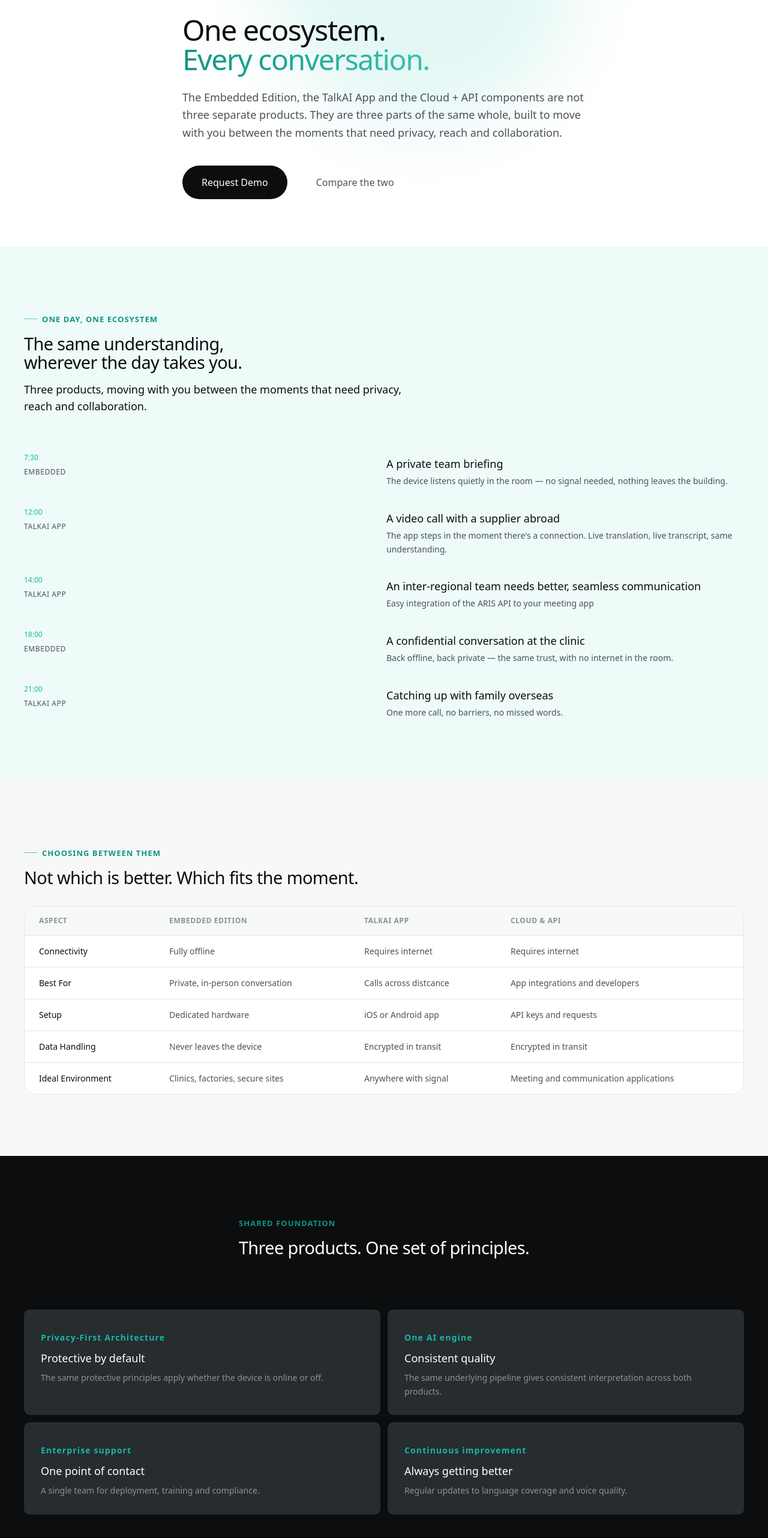
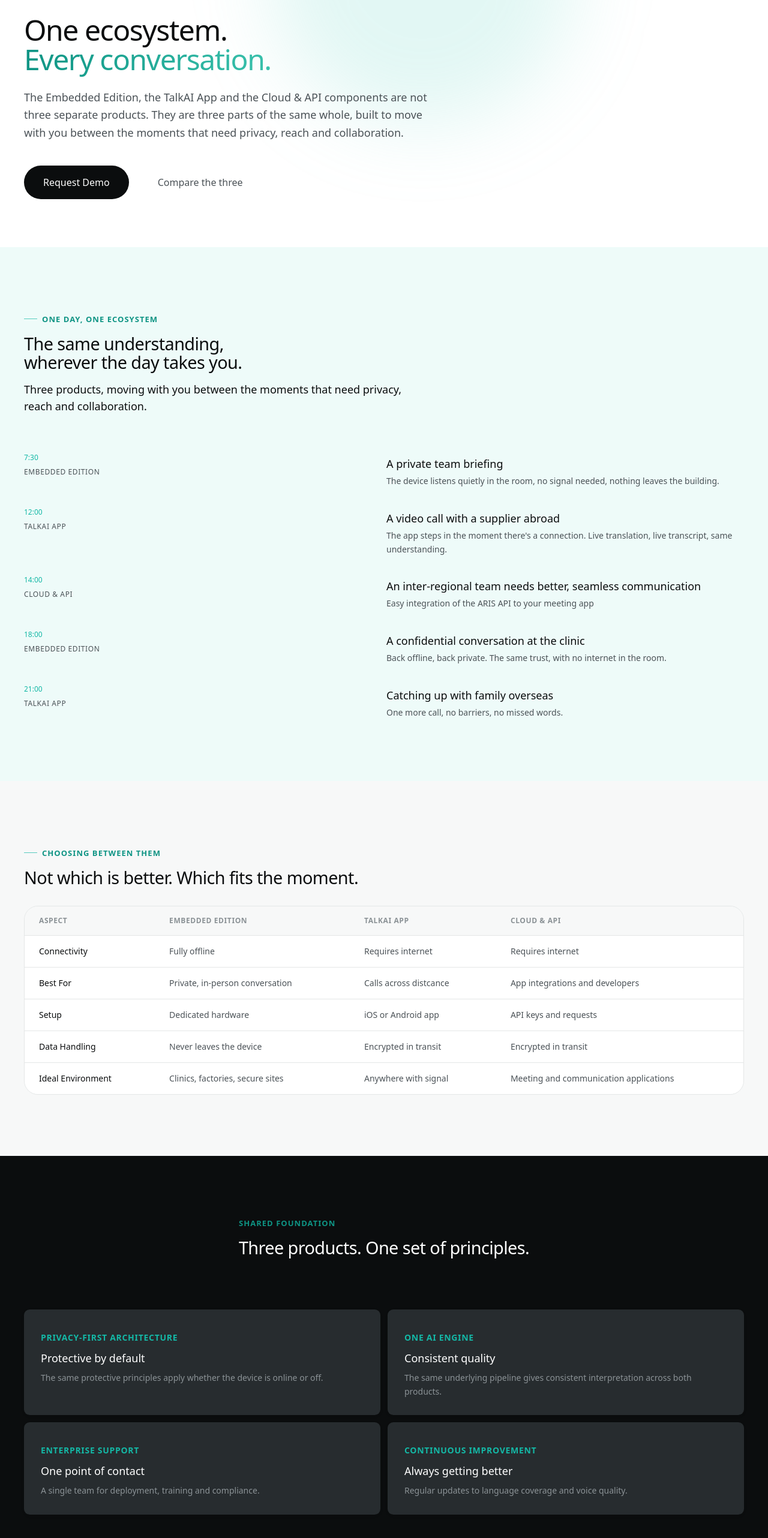
Before and after one commit to Abdul-Ahad3/ARIS-TalkAI-marketing, a Next.js app: page /ecosystem in a window 1280 px wide. Shown: the part 144-2708 px from the top of the page at 60% size. Built offline with nearby package versions, Linux system fonts and the light colour scheme.

Commit message:
Add cloud&api to ecosystem page-2

```diff
--- a/src/components/sections/ecosystem/CompTable.tsx
+++ b/src/components/sections/ecosystem/CompTable.tsx
@@ -4,12 +4,12 @@
 
 export function ComparisonTable() {
   return (
-    <section className="bg-surface-soft justify-items-left py-section">
+    <section id="compare" className="bg-surface-soft py-section">
       <Container>
         <SectionHeading align="left" eyebrow="Choosing Between Them" title="Not which is better. Which fits the moment." />
 
-        <div className="mt-[2rem] justify-items-left overflow-hidden rounded-2xl border border-line">
-          <table className="w-full mw-[900px] text-left text-sm">
+        <div className="mt-[2rem] overflow-x-auto rounded-2xl border border-line">
+          <table className="w-full min-w-[720px] text-left text-sm">
             <thead>
               <tr className="border-b border-line bg-surface-soft">
                 <th scope="col" className="px-6 py-4 font-mono text-xs uppercase tracking-wider text-ink-muted">Aspect</th>
@@ -20,7 +20,7 @@
             </thead>
             <tbody>
               {comparisonRows.map((row) => (
-                <tr key={row.label} className="bg-white border-b border-line last:border-0">
+                <tr key={row.label} className="bg-surface border-b border-line last:border-0">
                   <th scope="row" className="px-6 py-4 font-medium text-ink">{row.label}</th>
                   <td className="px-6 py-4 text-ink-soft">{row.embedded}</td>
                   <td className="px-6 py-4 text-ink-soft">{row.mobile}</td>
--- a/src/components/sections/ecosystem/Hero.tsx
+++ b/src/components/sections/ecosystem/Hero.tsx
@@ -6,18 +6,18 @@
     <section className="relative overflow-hidden bg-surface pb-20 pt-32">
       <div className="pointer-events-none absolute -top-40 right-1/4 h-[32rem] w-[32rem] rounded-full bg-teal-300/20 blur-3xl" />
       <Container className="relative">
-        <div className="mx-auto max-w-2xl text-left">
+        <div className="max-w-2xl text-left">
           <p className="mb-6 font-mono text-eyebrow uppercase text-teal-600">The ARIS Ecosystem</p>
           <h1 className="text-display text-balance text-ink">
             One ecosystem. <span className="text-gradient-teal">Every conversation.</span>
           </h1>
           <p className="mt-6 text-lg leading-relaxed text-ink-soft">
-            The Embedded Edition, the TalkAI App and the Cloud + API components are not three separate products. They are three parts of the same whole, built to move with you between the moments that need privacy, reach and collaboration.
+            The Embedded Edition, the TalkAI App and the Cloud & API components are not three separate products. They are three parts of the same whole, built to move with you between the moments that need privacy, reach and collaboration.
           </p>
-          <div className="mt-10 flex flex-wrap items-left justify-left gap-4">
+          <div className="mt-10 flex flex-wrap gap-4">
             <Button href="/contact" size="lg">Request Demo</Button>
             <Button href="#translation-demo" size="lg" variant="ghost">
-              Compare the two
+              Compare the three
             </Button>
           </div>
         </div>
--- a/src/components/sections/ecosystem/JourneyTimeline.tsx
+++ b/src/components/sections/ecosystem/JourneyTimeline.tsx
@@ -2,6 +2,14 @@
 import { SectionHeading } from "@/components/ui/SectionHeading";
 import { journeyMoments } from "@/data/eco-journey";
 import { cn } from "@/lib/utils";
+
+
+const modeLabel: Record<string, string> = {
+  embedded: "Embedded Edition",
+  mobile: "TalkAI App",
+  capi: "Cloud & API",
+};
+
 
 export function JourneyTimeline() {
   return (
@@ -24,8 +32,8 @@
                   )}
                 >
                   <span className=" text-left font-mono text-xs text-teal-500">{moment.time}</span>
-                  <span className=" text-left font-mono text-xs uppercase tracking-wider text-ink-soft">
-                    {moment.mode === "embedded" ? "Embedded" : "TalkAI App"}
+                  <span className="font-mono text-xs uppercase tracking-wider text-ink-soft">
+                    {modeLabel[moment.mode] ?? moment.mode}
                   </span>
                 </span>
               </div>
--- a/src/components/sections/ecosystem/SharedFoundation.tsx
+++ b/src/components/sections/ecosystem/SharedFoundation.tsx
@@ -10,13 +10,13 @@
       description=""
       position="bottom"
       visual={
-        <div className="bg-ink mt-6 grid gap-3 md:grid-cols-2 lg:grid-cols-2">
+        <div className="mt-6 grid gap-3 md:grid-cols-2 lg:grid-cols-2">
           {sharedFoundation.map((feature) => (
           <div
             key={feature.title}
-            className="rounded-lg bg-ink-soft/45 p-7 shadow-card hover:bg-ink hover:border "
+            className="rounded-lg bg-ink-soft/45 p-7 shadow-card hover:bg-white/10 hover:border "
           >
-            <p className="mt-2 text-sm text-eyebrow text-teal-500 leading-relaxed">{feature.eyebrow}</p>
+            <p className="mt-2 text-sm font-mono text-eyebrow uppercase tracking-wider text-teal-500 leading-relaxed">{feature.eyebrow}</p>
             <h3 className="mt-2 text-lg font-medium text-white">{feature.title}</h3>
             <p className="mt-2 text-sm leading-relaxed text-ink-muted">{feature.description}</p>
           </div>
--- a/src/data/eco-journey.ts
+++ b/src/data/eco-journey.ts
@@ -2,9 +2,9 @@
 
 
 export const journeyMoments: JourneyMoment[] = [
-  { time: "7:30", mode: "embedded", title: "A private team briefing", description: "The device listens quietly in the room — no signal needed, nothing leaves the building." },
+  { time: "7:30", mode: "embedded", title: "A private team briefing", description: "The device listens quietly in the room, no signal needed, nothing leaves the building." },
   { time: "12:00", mode: "mobile", title: "A video call with a supplier abroad", description: "The app steps in the moment there's a connection. Live translation, live transcript, same understanding." },
-  { time: "14:00", mode: "cloud&api", title: "An inter-regional team needs better, seamless communication", description: "Easy integration of the ARIS API to your meeting app" },
-  { time: "18:00", mode: "embedded", title: "A confidential conversation at the clinic", description: "Back offline, back private — the same trust, with no internet in the room." },
+  { time: "14:00", mode: "capi", title: "An inter-regional team needs better, seamless communication", description: "Easy integration of the ARIS API to your meeting app" },
+  { time: "18:00", mode: "embedded", title: "A confidential conversation at the clinic", description: "Back offline, back private. The same trust, with no internet in the room." },
   { time: "21:00", mode: "mobile", title: "Catching up with family overseas", description: "One more call, no barriers, no missed words." },
 ];
--- a/src/types/eco-journey.ts
+++ b/src/types/eco-journey.ts
@@ -1,8 +1,6 @@
-import type { LucideIcon } from "lucide-react";
-
 export interface JourneyMoment {
   time: string;
-  mode: "embedded" | "mobile" | "cloud&api";
+  mode: "embedded" | "mobile" | "capi";
   title: string;
   description: string;
 }
```
